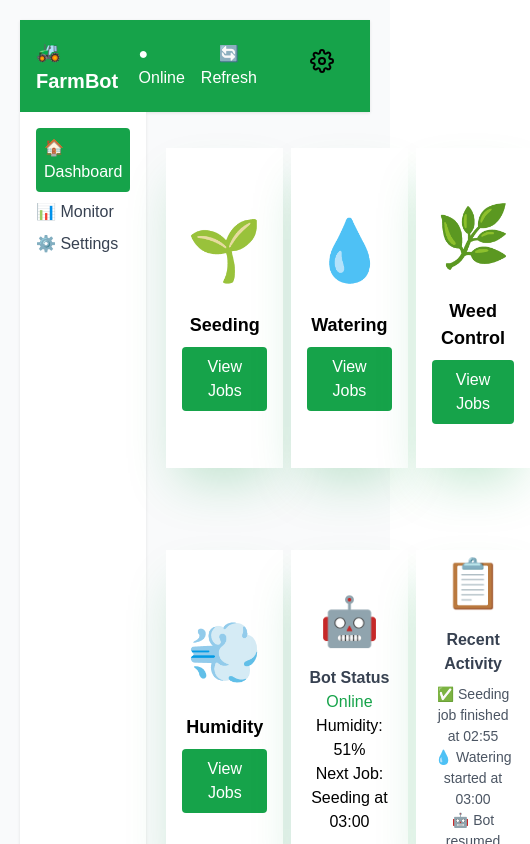
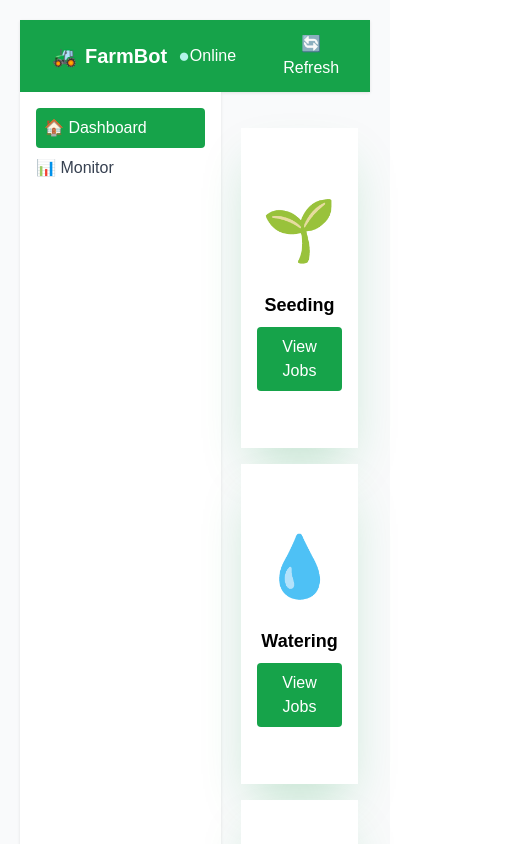
Before and after one commit to pratikmondal6/Farmbot-Digital-Agriculture, a React (Create React App) app in the folder client/: page / in a window 390 px wide. Shown: the top 844 px of the page, 530 px wide, since content can reach past the window. Built offline with nearby package versions, Linux system fonts and the light colour scheme.

Commit message:
final fix

```diff
--- a/client/src/farmbot-dashboard.css
+++ b/client/src/farmbot-dashboard.css
@@ -1,11 +1,10 @@
-
 /* FarmBot Dashboard CSS */
 
 /* Main container */
 .dashboard-container {
     min-height: 100vh;
-    background-color: #f9fafb; /* bg-gray-50 */
-    font-family: sans-serif; /* font-sans */
+    background-color: #f9fafb;
+    font-family: sans-serif;
 }
 
 /* Header */
@@ -13,29 +12,78 @@
     display: flex;
     justify-content: space-between;
     align-items: center;
-    padding: 1rem; /* p-4 */
-    background-color: #16a34a; /* bg-green-600 */
-    box-shadow: 0 1px 3px 0 rgba(0, 0, 0, 0.1); /* shadow */
-    color: white; /* text-white */
+    padding: 1rem 2rem;
+    background-color: #16a34a; /* green */
+    color: white;
+    box-shadow: 0 1px 3px rgba(0,0,0,0.1);
+    min-height: 60px;
 }
 
 .dashboard-title {
-    font-size: 1.25rem; /* text-xl */
-    font-weight: 600; /* font-semibold */
+    font-size: 1.25rem;
+    font-weight: 600;
+    display: flex;
+    align-items: center;
+    gap: 0.5rem;
 }
 
 .dashboard-status-bar {
     display: flex;
     align-items: center;
-    gap: 1rem; /* space-x-4 */
+    gap: 1.5rem;
+    margin-left: auto;
+}
+
+/* Container styles for header components */
+.status-indicator-container,
+.refresh-button-container,
+.settings-container {
+    display: flex;
+    align-items: center;
+    justify-content: center;
+    min-width: 80px;
+    height: 40px;
+    transition: all 0.3s ease;
+    border-radius: 4px;
+    cursor: pointer;
+}
+
+/* Hover effects for header containers */
+.status-indicator-container:hover,
+.refresh-button-container:hover,
+.settings-container:hover {
+    background-color: rgba(255, 255, 255, 0.2);
+    transform: scale(1.05);
+    box-shadow: 0 2px 4px rgba(0, 0, 0, 0.1);
 }
 
 .status-indicator {
-    font-weight: 500; /* font-medium */
+    display: flex;
+    align-items: center;
+    gap: 0.3rem;
+    font-weight: 500;
+}
+
+.status-dot {
+    font-size: 1.2rem;
+    color: #b2f5ea; /* lighter green dot */
+    line-height: 1;
+}
+
+.refresh-button {
+    display: flex;
+    align-items: center;
+    gap: 0.3rem;
+    background: none;
+    border: none;
+    color: white;
+    cursor: pointer;
+    font-weight: 500;
+    font-size: 1rem;
 }
 
 .refresh-button:hover {
-    color: #e5e7eb; /* hover:text-gray-200 */
+    color: #d1fae5;
 }
 
 /* Main layout */
@@ -45,109 +93,201 @@
 
 /* Sidebar */
 .dashboard-sidebar {
-    width: 13rem; /* w-52 */
-    background-color: white; /* bg-white */
-    box-shadow: 0 1px 3px 0 rgba(0, 0, 0, 0.1); /* shadow */
-    height: 100vh; /* h-screen */
-    padding: 1rem; /* p-4 */
+    width: 13rem;
+    background-color: white;
+    box-shadow: 0 1px 3px rgba(0, 0, 0, 0.1);
+    height: 100vh;
+    padding: 1rem;
 }
 
 .sidebar-nav {
     display: flex;
     flex-direction: column;
-    gap: 0.5rem; /* space-y-2 */
+    gap: 0.5rem;
 }
 
 .nav-link-active {
-    color: white; /* text-white */
-    font-weight: 500; /* font-medium */
-    background-color: #16a34a; /* bg-green-600 */
-    padding: 0.5rem; /* p-2 */
-    border-radius: 0.25rem; /* rounded */
+    color: white;
+    font-weight: 500;
+    background-color: #16a34a;
+    padding: 0.5rem;
+    border-radius: 0.25rem;
+    cursor: pointer;
 }
 
 .nav-link {
-    color: #374151; /* text-gray-700 */
+    color: #374151;
+    cursor: pointer;
 }
 
 .nav-link:hover {
-    color: #16a34a; /* hover:text-green-600 */
+    color: #16a34a;
 }
 
 /* Main content */
 .dashboard-main {
-    flex: 1; /* flex-1 */
-    margin-top: 2rem; /* mt-8 */
-    margin-left: 1rem; /* mx-4 */
-    margin-right: 1rem; /* mx-4 */
-    margin-bottom: 1rem; /* mb-4 */
+    flex: 1;
+    margin: 2rem 1rem 1rem 1rem;
     display: grid;
-    grid-template-columns: repeat(3, 1fr); /* grid-cols-3 */
-    gap: 0.5rem; /* gap-2 */
+    grid-template-columns: repeat(3, 1fr);
+    gap: 0.5rem;
 }
 
-/* Card styles */
+/* Cards */
 .dashboard-card {
-    background-color: white; /* bg-white */
-    box-shadow: 0 25px 50px -12px rgba(22, 163, 74, 0.25); /* shadow-2xl shadow-green-200 */
-    padding: 1rem; /* p-4 */
-    height: 20rem; /* h-[20rem] */
-    width: 100%; /* w-full */
+    background-color: white;
+    box-shadow: 0 25px 50px -12px rgba(22, 163, 74, 0.25);
+    padding: 1rem;
+    height: 20rem;
+    width: 100%;
     display: flex;
     flex-direction: column;
     align-items: center;
     justify-content: center;
     text-align: center;
-    margin: 0.25rem; /* m-1 */
+    margin: 0.25rem;
 }
 
 .card-icon {
-    font-size: 3.75rem; /* text-6xl */
-    margin-bottom: 1rem; /* mb-4 */
+    font-size: 3.75rem;
+    margin-bottom: 1rem;
 }
 
 .card-title {
-    font-size: 1.125rem; /* text-lg */
-    font-weight: 600; /* font-semibold */
-    margin-bottom: 0.5rem; /* mb-2 */
+    font-size: 1.125rem;
+    font-weight: 600;
+    margin-bottom: 0.5rem;
 }
 
 .card-button {
-    padding: 0.5rem 1rem; /* px-4 py-2 */
-    background-color: #16a34a; /* bg-green-600 */
-    color: white; /* text-white */
-    border-radius: 0.25rem; /* rounded */
+    padding: 0.5rem 1rem;
+    background-color: #16a34a;
+    color: white;
+    border-radius: 0.25rem;
     border: none;
     cursor: pointer;
 }
 
 .card-button:hover {
-    background-color: #15803d; /* hover:bg-green-700 */
+    background-color: #15803d;
 }
 
 /* Status card */
 .status-card-icon {
-    font-size: 3rem; /* text-5xl */
-    margin-bottom: 0.5rem; /* mb-2 */
+    font-size: 3rem;
+    margin-bottom: 0.5rem;
 }
 
 .status-card-title {
-    font-weight: 600; /* font-semibold */
-    color: #374151; /* text-gray-700 */
+    font-weight: 600;
+    color: #374151;
 }
 
 .status-online {
-    color: #16a34a; /* text-green-600 */
+    color: #16a34a;
 }
 
 /* Activity card */
 .activity-card-title {
-    font-weight: 600; /* font-semibold */
-    color: #374151; /* text-gray-700 */
-    margin-bottom: 0.5rem; /* mb-2 */
+    font-weight: 600;
+    color: #374151;
+    margin-bottom: 0.5rem;
 }
 
 .activity-list {
-    font-size: 0.875rem; /* text-sm */
-    color: #4b5563; /* text-gray-600 */
+    font-size: 0.875rem;
+    color: #4b5563;
 }
+
+/* Form styles: text color and accessibility */
+form input,
+form select,
+form textarea,
+form label,
+form legend,
+form h1, form h2, form h3, form h4, form h5, form h6 {
+    color: black !important;
+    background-color: white;
+}
+
+input, select, textarea {
+    border: 1px solid #ccc;
+    padding: 0.5rem;
+    border-radius: 0.25rem;
+    font-family: inherit;
+    font-size: 1rem;
+}
+
+input::placeholder,
+textarea::placeholder {
+    color: #555555;
+}
+
+input:disabled, select:disabled, textarea:disabled {
+    color: #999999;
+    background-color: #f5f5f5;
+    cursor: not-allowed;
+}
+
+input:focus, select:focus, textarea:focus {
+    outline: 2px solid #16a34a;
+    outline-offset: 2px;
+}
+
+input[type="checkbox"] {
+    width: 1rem;
+    height: 1rem;
+}
+
+/* Settings component styles override */
+.settings-options-list {
+    color: black;
+}
+
+.settings-option {
+    color: black;
+}
+
+.settings-option span {
+    color: black;
+}
+
+.more-content-icon {
+    color: #666;
+}
+
+.farmbot-config {
+    color: black;
+}
+
+.farmbot-config label {
+    color: black;
+}
+
+.farmbot-config input,
+.farmbot-config select,
+.farmbot-config button,
+.farmbot-config option {
+    color: black;
+}
+
+.farmbot-config .back-button {
+    color: black;
+}
+
+.error-message {
+    color: black;
+}
+
+/* Responsive grid */
+@media (max-width: 768px) {
+    .dashboard-main {
+        grid-template-columns: repeat(2, 1fr);
+    }
+}
+
+@media (max-width: 480px) {
+    .dashboard-main {
+        grid-template-columns: 1fr;
+    }
+}
--- a/client/src/index.css
+++ b/client/src/index.css
@@ -30,7 +30,7 @@
 }
 
 .settings-icon svg {
-  stroke: black;
+  stroke: white;
 }
 
 .settings-icon:hover {
--- a/client/src/pages/FarmBotDashboard.jsx
+++ b/client/src/pages/FarmBotDashboard.jsx
@@ -2,18 +2,32 @@
 import { Link } from 'react-router-dom';
 import Settings from "./Setting";
 import '../farmbot-dashboard.css';
+import '../index.css';
 
 export default function FarmBotDashboard() {
     return (
         <div className="dashboard-container">
             {/* Top Header */}
 
+            {/* Header */}
             <header className="dashboard-header">
-                <h1 className="dashboard-title">🚜 FarmBot</h1>
+                <h1 className="dashboard-title">
+                    🚜 <span>FarmBot</span>
+                </h1>
                 <div className="dashboard-status-bar">
-                    <span className="status-indicator">● Online</span>
-                    <button className="refresh-button">🔄 Refresh</button>
-                    <Settings />
+                    <div className="status-indicator-container">
+                        <span className="status-dot">●</span>
+                        <span>Online</span>
+                    </div>
+                    <div className="refresh-button-container">
+                        <button className="refresh-button" aria-label="Refresh dashboard status">
+                            🔄 Refresh
+                        </button>
+                    </div>
+
+                    <div className="settings-container">
+                        <Settings />
+                    </div>
                 </div>
             </header>
 
@@ -26,7 +40,6 @@
                         {/*<a href="#" className="nav-link">🌱 Seeding</a>*/}
                         {/*<a href="#" className="nav-link">💧 Watering</a>*/}
                         <a href="#" className="nav-link">📊 Monitor</a>
-                        <a href="#" className="nav-link">⚙️ Settings</a>
                     </nav>
                 </aside>
 
--- a/client/src/pages/Setting.jsx
+++ b/client/src/pages/Setting.jsx
@@ -43,7 +43,7 @@
     return (
         <div className="settings-container" ref={settingsRef}>
             <div className={"settings-icon"}>
-                <FiSettings onClick={handleClick} size={24} color={"#16a34a"}/>
+                <FiSettings onClick={handleClick} size={24} color={"white"}/>
             </div>
             {showSetting && <div className="settings-form-container">
                 {!showFarmbotConfig ? (
```
